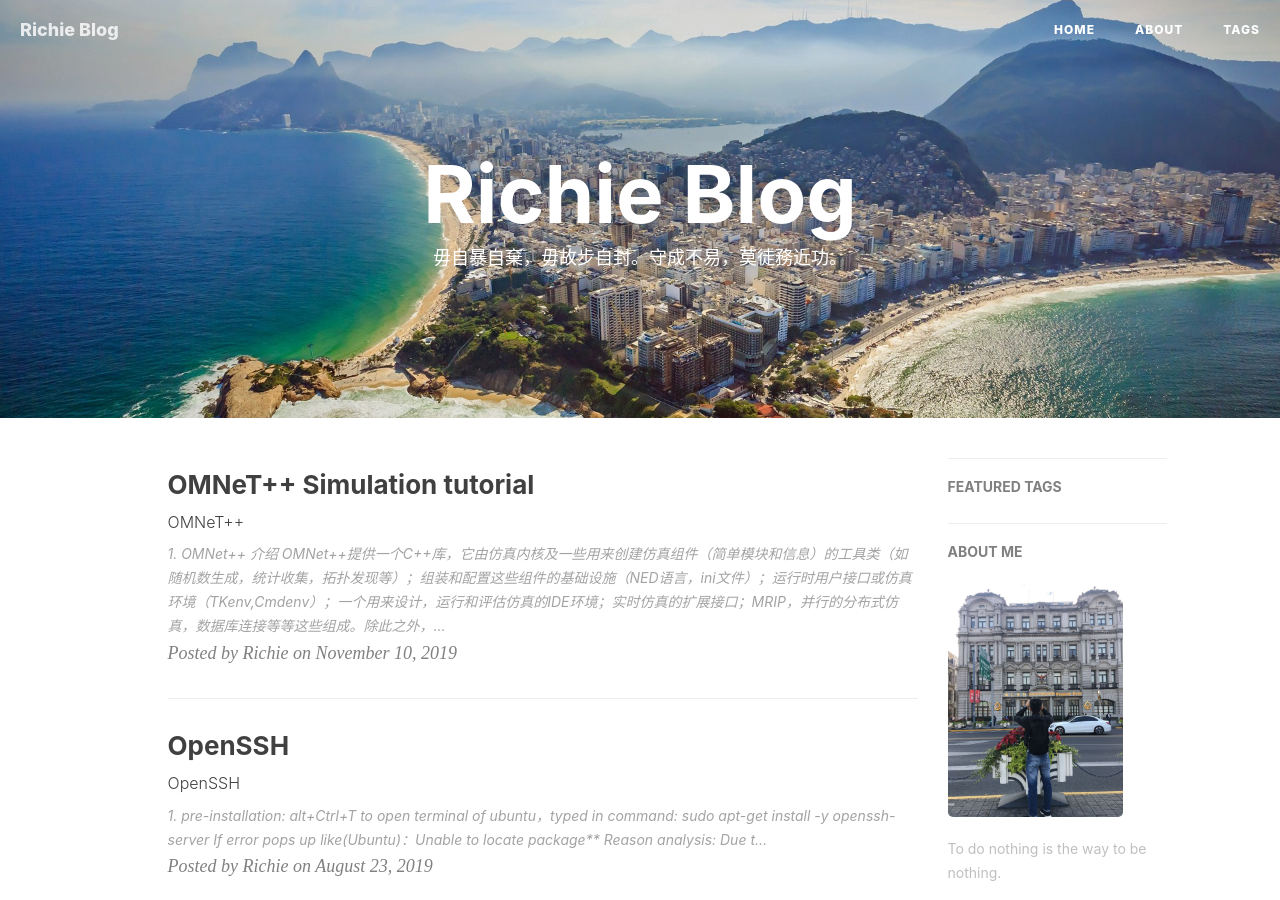
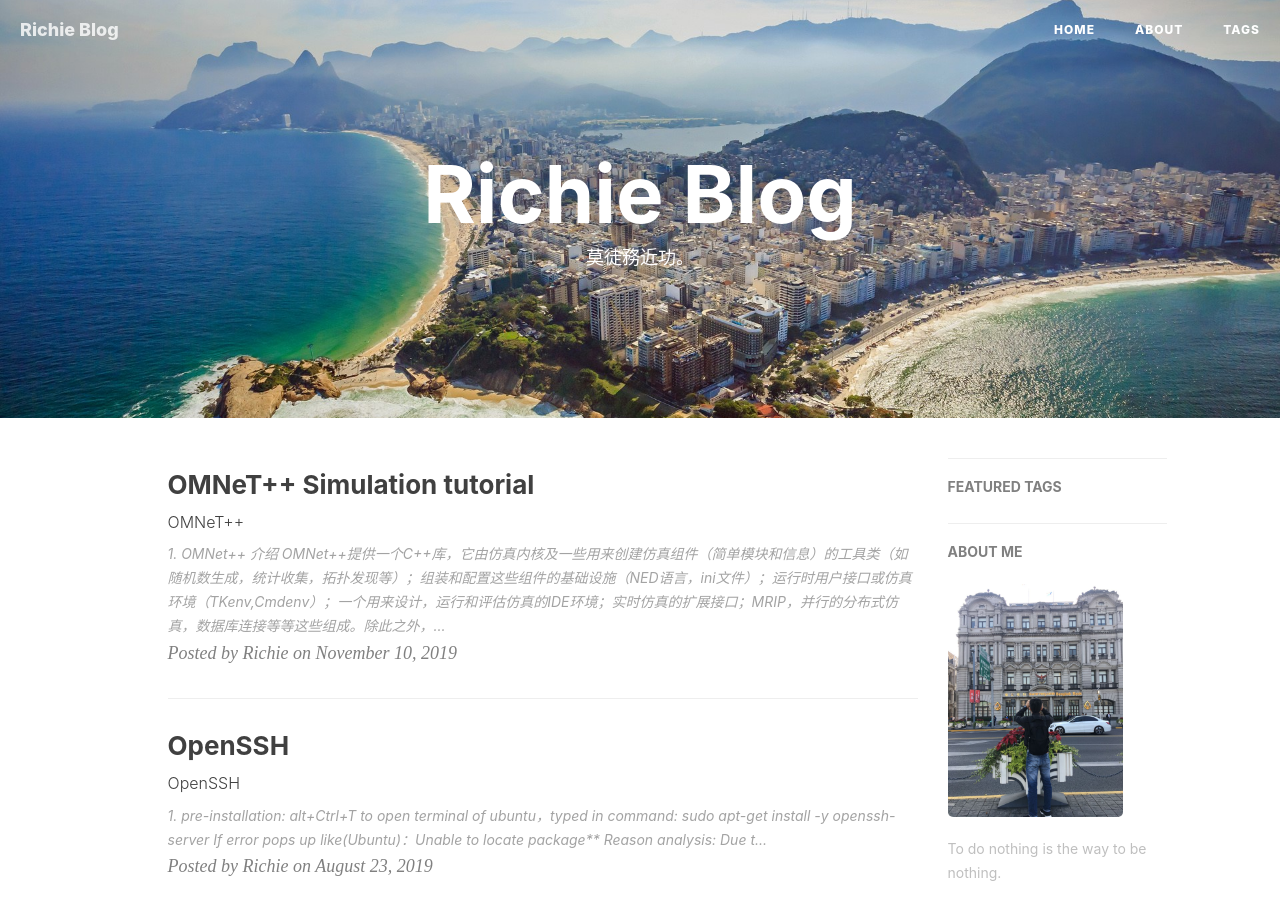
Before and after one commit to yuancanqin/yuancanqin.github.io, a Jekyll site: the page built from index.html, in a window 1280 px wide and 900 px high. Built offline with Jekyll 4.4.1, drawn with Linux system fonts in a browser that asks for light colours; nearby versions of some CDN libraries; the list of posts is cut into pages by our own code; comment, search, counter and statistics services are not loaded.

Commit message:
Update index.html

```diff
--- a/index.html
+++ b/index.html
@@ -1,6 +1,6 @@
 ---
 layout: page
-description: "毋自暴自棄，毋故步自封。守成不易，莫徒務近功。"
+description: "莫徒務近功。"
 ---
 
 {% for post in paginator.posts %}
```
